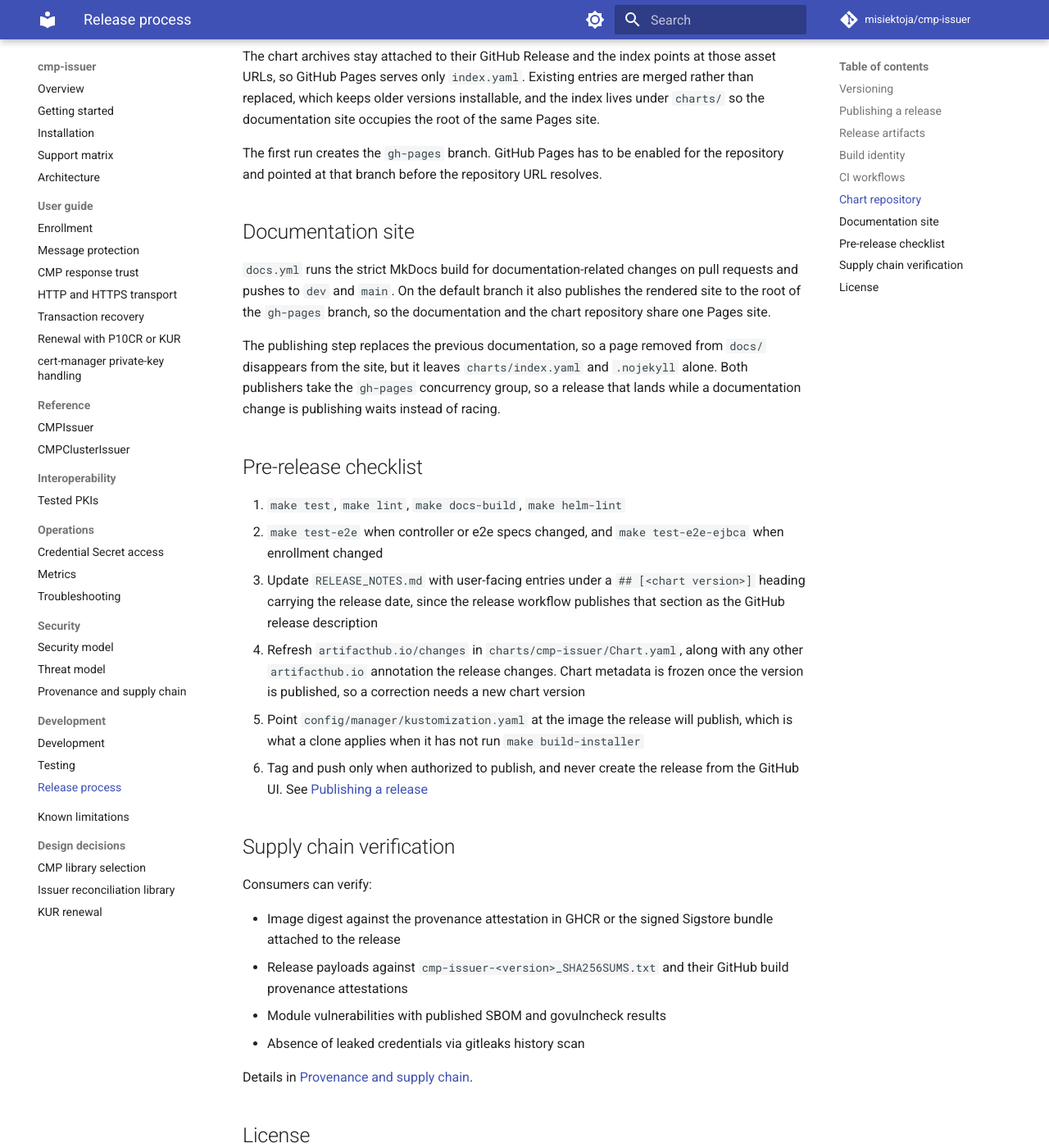
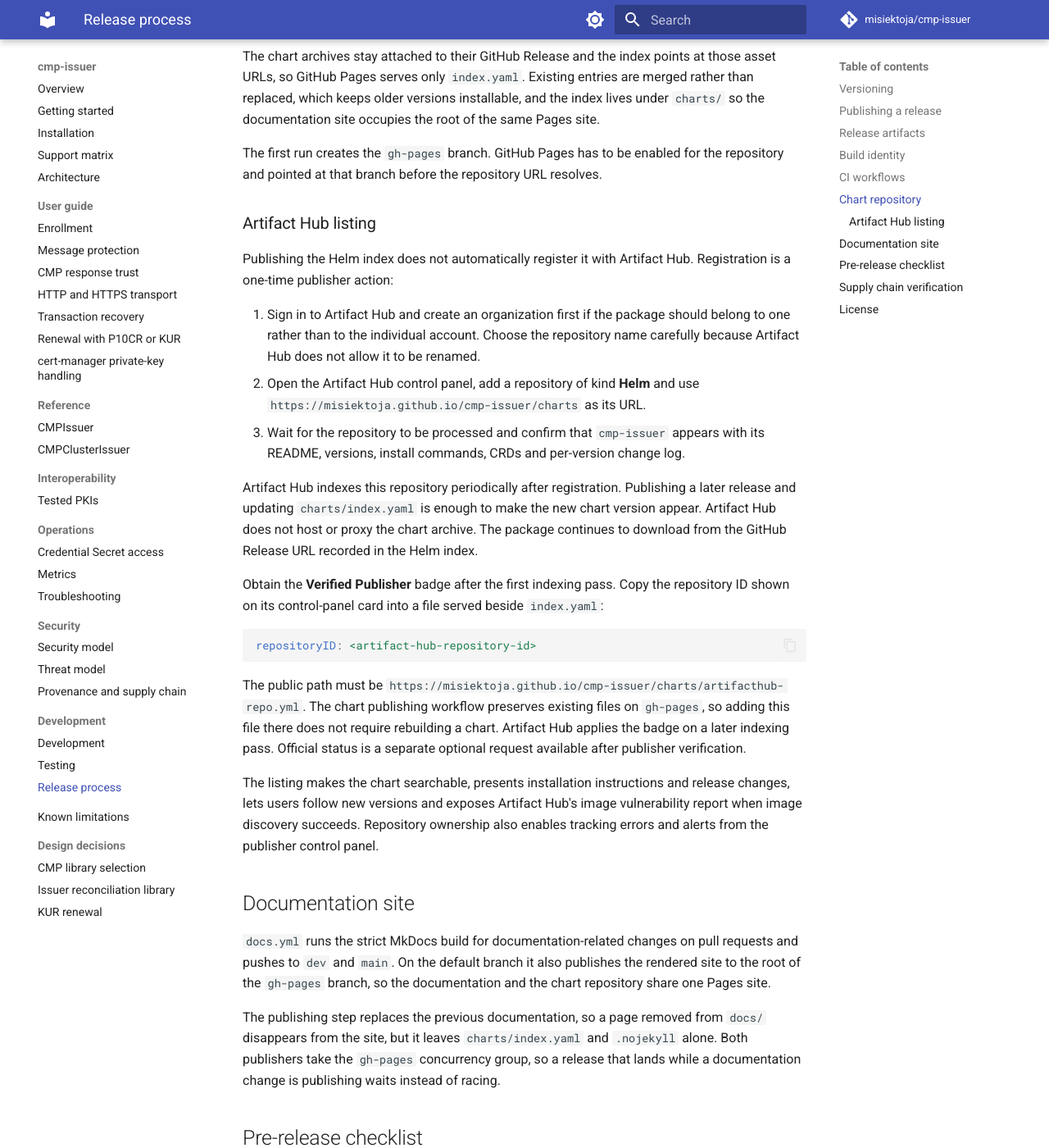
Before and after one commit to misiektoja/cmp-issuer, an MkDocs documentation site: the page built from docs/development/release-process.md, in a window 1280 px wide and 1400 px high, scrolled down 4234 px. Shown: the whole window at 82% size. Built offline with MkDocs 1.6.1 and Material for MkDocs 9.7.7, drawn with Linux system fonts in a browser that asks for light colours; comment, search, counter and statistics services are not loaded.

Commit message:
docs(development): document Artifact Hub registration

````diff
--- a/docs/development/release-process.md
+++ b/docs/development/release-process.md
@@ -144,6 +144,42 @@
 The first run creates the `gh-pages` branch. GitHub Pages has to be enabled for the repository and
 pointed at that branch before the repository URL resolves.
 
+### Artifact Hub listing
+
+Publishing the Helm index does not automatically register it with Artifact Hub. Registration is a
+one-time publisher action:
+
+1. Sign in to Artifact Hub and create an organization first if the package should belong to one rather
+   than to the individual account. Choose the repository name carefully because Artifact Hub does not
+   allow it to be renamed.
+2. Open the Artifact Hub control panel, add a repository of kind **Helm** and use
+   `https://misiektoja.github.io/cmp-issuer/charts` as its URL.
+3. Wait for the repository to be processed and confirm that `cmp-issuer` appears with its README,
+   versions, install commands, CRDs and per-version change log.
+
+Artifact Hub indexes this repository periodically after registration. Publishing a later release and
+updating `charts/index.yaml` is enough to make the new chart version appear. Artifact Hub does not host
+or proxy the chart archive. The package continues to download from the GitHub Release URL recorded in
+the Helm index.
+
+Obtain the **Verified Publisher** badge after the first indexing pass. Copy the repository ID shown on
+its control-panel card into a file served beside `index.yaml`:
+
+```yaml
+repositoryID: <artifact-hub-repository-id>
+```
+
+The public path must be
+`https://misiektoja.github.io/cmp-issuer/charts/artifacthub-repo.yml`. The chart publishing workflow
+preserves existing files on `gh-pages`, so adding this file there does not require rebuilding a chart.
+Artifact Hub applies the badge on a later indexing pass. Official status is a separate optional request
+available after publisher verification.
+
+The listing makes the chart searchable, presents installation instructions and release changes, lets
+users follow new versions and exposes Artifact Hub's image vulnerability report when image discovery
+succeeds. Repository ownership also enables tracking errors and alerts from the publisher control
+panel.
+
 ## Documentation site
 
 `docs.yml` runs the strict MkDocs build for documentation-related changes on pull requests and pushes
````
